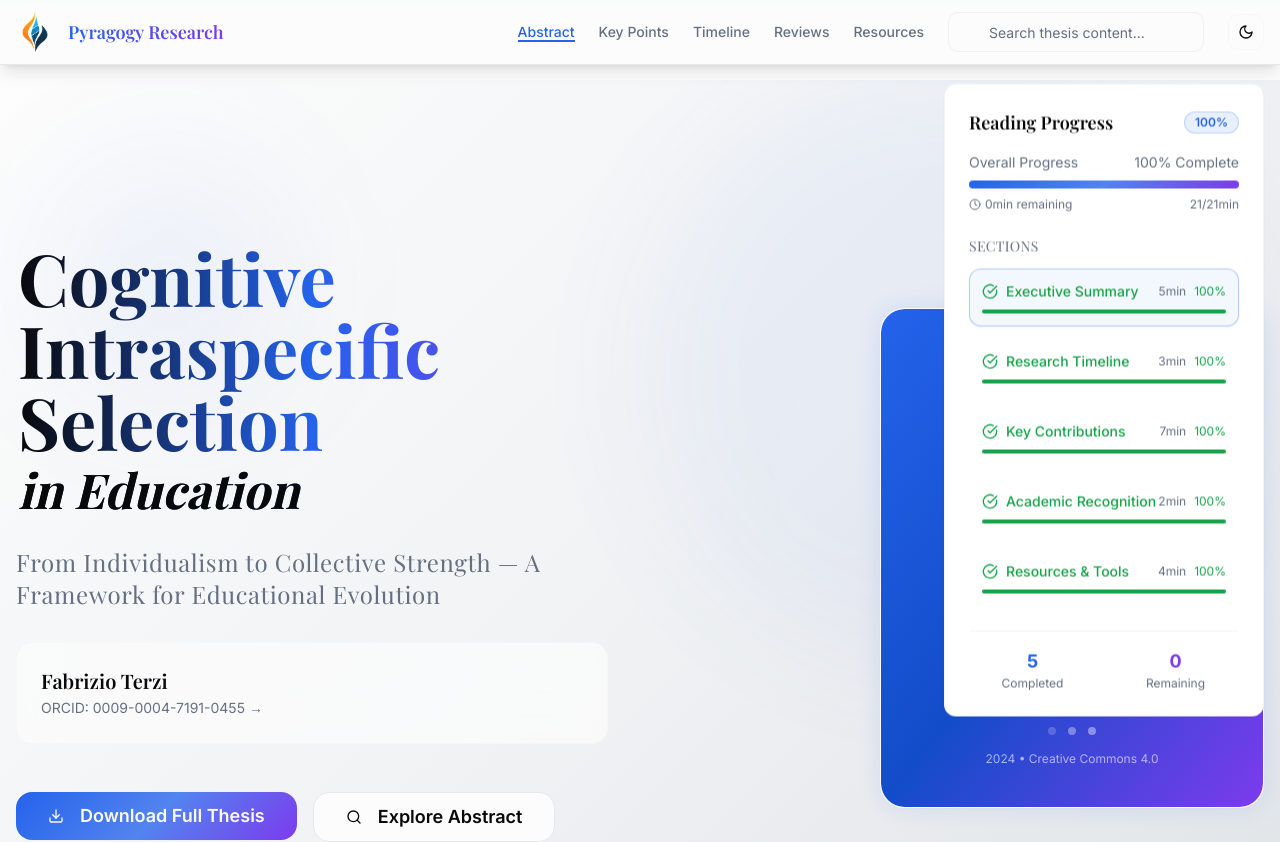
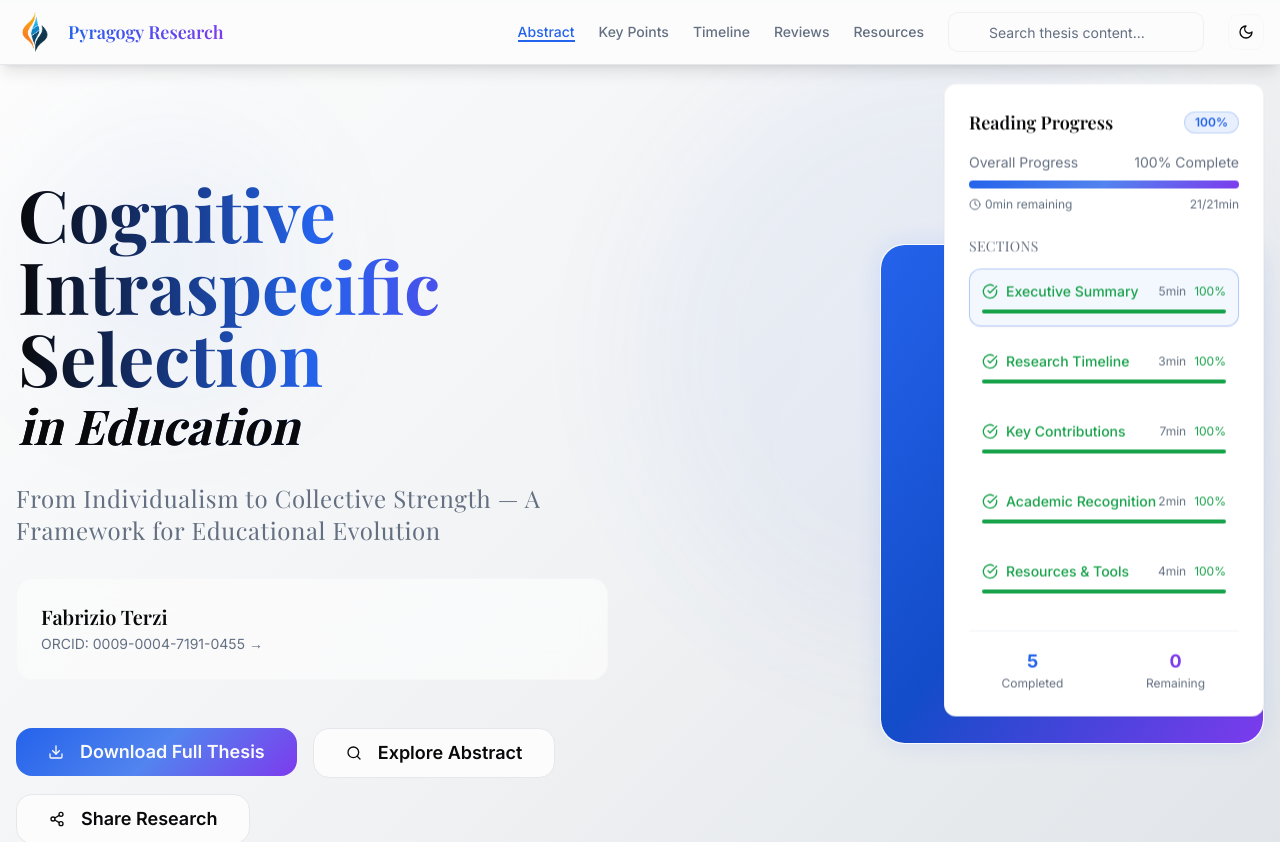
Before and after one commit to FTG-003/thesis-showcase, a React (Vite) app: page / in a window 1280 px wide. Shown: the top 842 px of the page. Built offline with nearby package versions, Linux system fonts and the light colour scheme; a web font is replaced by a local one.

Commit message:
Fix: Adjust hero section padding

```diff
--- a/src/pages/Index.tsx
+++ b/src/pages/Index.tsx
@@ -121,9 +121,9 @@ const Index = () => {
         </nav>
       </header>
 
-      <main id="main" className="pt-20">
+      <main id="main" className="pt-16">
         {/* Hero Section */}
-        <section className="relative py-32 overflow-hidden bg-gradient-hero">
+        <section className="relative pt-20 pb-32 overflow-hidden bg-gradient-hero">
           {/* Animated background elements */}
           <ParallaxSection speed={0.3} className="absolute inset-0 mx-0">
             <div className="absolute top-20 left-10 w-64 h-64 bg-primary/5 rounded-full blur-3xl animate-float" />
```
